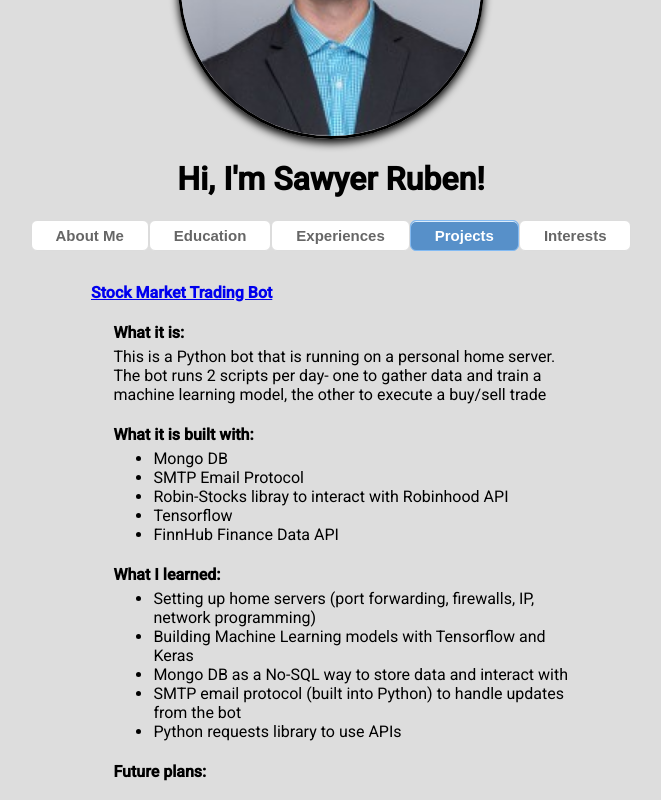
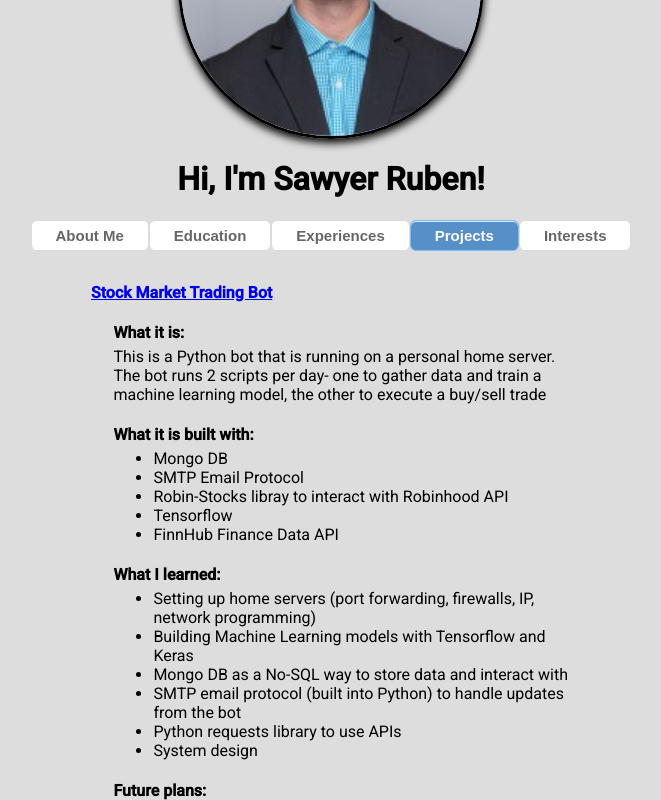
Before and after one commit to sawyerru/resume, an Angular app: page /projects in a window 1280 px wide. Shown: the part 199-999 px from the top of the page, without its empty margins (309-970 px from the left). Built offline with nearby package versions, Linux system fonts and the light colour scheme.

Commit message:
testing deploy?

```diff
--- a/src/app/components/body/projects/projects.component.html
+++ b/src/app/components/body/projects/projects.component.html
@@ -21,6 +21,7 @@
                 <li>Mongo DB as a No-SQL way to store data and interact with</li>
                 <li>SMTP email protocol (built into Python) to handle updates from the bot</li>
                 <li>Python requests library to use APIs</li>
+                <li>System design</li>
             </ul>
             <h4 class="section">Future plans:</h4>
         </div>
```
Also changed, not shown: 3 other files (tests, documents, lock files or other folders).
